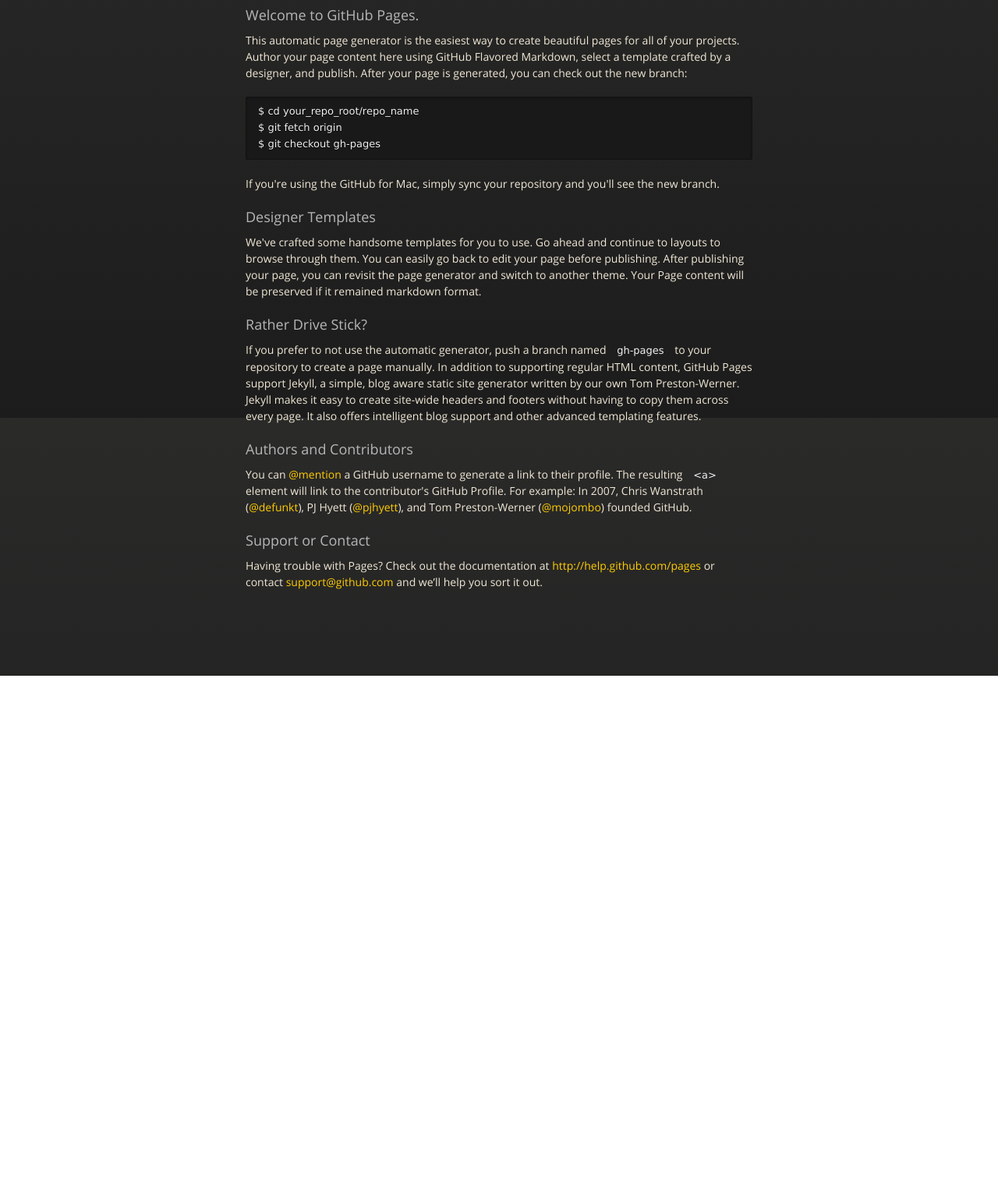
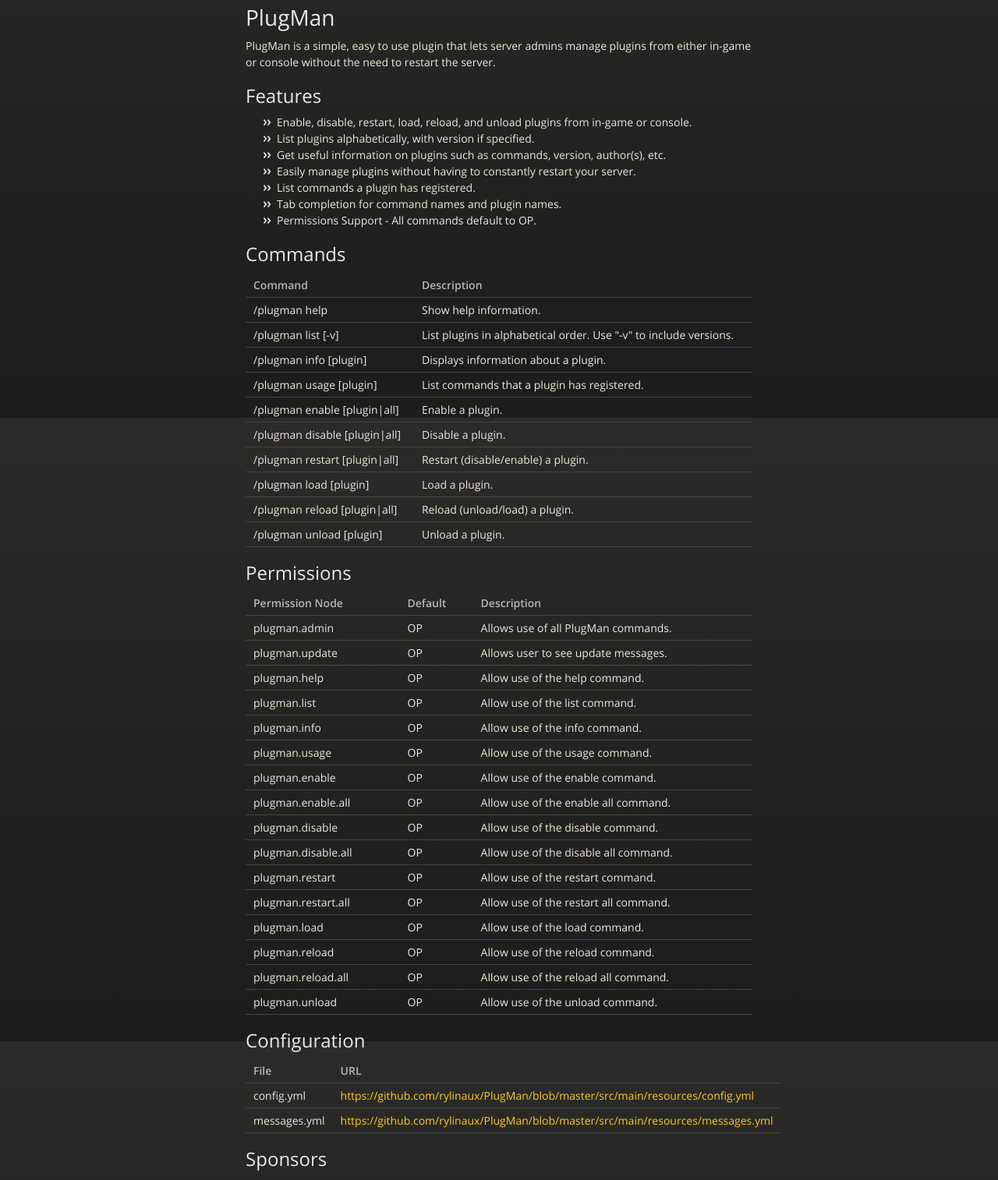
Before and after one commit to ryan-clancy/PlugMan, a plain HTML site: page index.html in a window 1280 px wide. Shown: the part 264-1778 px from the top of the page at 78% size. Before the commit the page ends 1131 px from the top, so only its background shows below. Drawn offline with nearby package versions, Linux system fonts and the light colour scheme.

```diff
--- a/index.html
+++ b/index.html
@@ -38,37 +38,205 @@
           <span class="credits right">Hosted on GitHub Pages &mdash; Theme by <a href="https://twitter.com/michigangraham">mattgraham</a></span>
         </div>
 
-        <h3>
-<a name="welcome-to-github-pages" class="anchor" href="#welcome-to-github-pages"><span class="octicon octicon-link"></span></a>Welcome to GitHub Pages.</h3>
+        <h1>
+<a name="plugman" class="anchor" href="#plugman"><span class="octicon octicon-link"></span></a>PlugMan</h1>
 
-<p>This automatic page generator is the easiest way to create beautiful pages for all of your projects. Author your page content here using GitHub Flavored Markdown, select a template crafted by a designer, and publish. After your page is generated, you can check out the new branch:</p>
+<p>PlugMan is a simple, easy to use plugin that lets server admins manage plugins from either in-game or console without the need to restart the server.</p>
 
-<pre><code>$ cd your_repo_root/repo_name
-$ git fetch origin
-$ git checkout gh-pages
-</code></pre>
+<h2>
+<a name="features" class="anchor" href="#features"><span class="octicon octicon-link"></span></a>Features</h2>
 
-<p>If you're using the GitHub for Mac, simply sync your repository and you'll see the new branch.</p>
+<ul>
+<li>Enable, disable, restart, load, reload, and unload plugins from in-game or console.</li>
+<li>List plugins alphabetically, with version if specified.</li>
+<li>Get useful information on plugins such as commands, version, author(s), etc.</li>
+<li>Easily manage plugins without having to constantly restart your server.</li>
+<li>List commands a plugin has registered.</li>
+<li>Tab completion for command names and plugin names.</li>
+<li>Permissions Support - All commands default to OP.</li>
+</ul><h2>
+<a name="commands" class="anchor" href="#commands"><span class="octicon octicon-link"></span></a>Commands</h2>
 
-<h3>
-<a name="designer-templates" class="anchor" href="#designer-templates"><span class="octicon octicon-link"></span></a>Designer Templates</h3>
+<table>
+<thead><tr>
+<th>Command</th>
+<th>Description</th>
+</tr></thead>
+<tbody>
+<tr>
+<td>/plugman help</td>
+<td>Show help information.</td>
+</tr>
+<tr>
+<td>/plugman list [-v]</td>
+<td>List plugins in alphabetical order. Use "-v" to include versions.</td>
+</tr>
+<tr>
+<td>/plugman info [plugin]</td>
+<td>Displays information about a plugin.</td>
+</tr>
+<tr>
+<td>/plugman usage [plugin]</td>
+<td>List commands that a plugin has registered.</td>
+</tr>
+<tr>
+<td>/plugman enable [plugin|all]</td>
+<td>Enable a plugin.</td>
+</tr>
+<tr>
+<td>/plugman disable [plugin|all]</td>
+<td>Disable a plugin.</td>
+</tr>
+<tr>
+<td>/plugman restart [plugin|all]</td>
+<td>Restart (disable/enable) a plugin.</td>
+</tr>
+<tr>
+<td>/plugman load [plugin]</td>
+<td>Load a plugin.</td>
+</tr>
+<tr>
+<td>/plugman reload [plugin|all]</td>
+<td>Reload (unload/load) a plugin.</td>
+</tr>
+<tr>
+<td>/plugman unload [plugin]</td>
+<td>Unload a plugin.</td>
+</tr>
+</tbody>
+</table><h2>
+<a name="permissions" class="anchor" href="#permissions"><span class="octicon octicon-link"></span></a>Permissions</h2>
 
-<p>We've crafted some handsome templates for you to use. Go ahead and continue to layouts to browse through them. You can easily go back to edit your page before publishing. After publishing your page, you can revisit the page generator and switch to another theme. Your Page content will be preserved if it remained markdown format.</p>
+<table>
+<thead><tr>
+<th>Permission Node</th>
+<th>Default</th>
+<th>Description</th>
+</tr></thead>
+<tbody>
+<tr>
+<td>plugman.admin</td>
+<td>OP</td>
+<td>Allows use of all PlugMan commands.</td>
+</tr>
+<tr>
+<td>plugman.update</td>
+<td>OP</td>
+<td>Allows user to see update messages.</td>
+</tr>
+<tr>
+<td>plugman.help</td>
+<td>OP</td>
+<td>Allow use of the help command.</td>
+</tr>
+<tr>
+<td>plugman.list</td>
+<td>OP</td>
+<td>Allow use of the list command.</td>
+</tr>
+<tr>
+<td>plugman.info</td>
+<td>OP</td>
+<td>Allow use of the info command.</td>
+</tr>
+<tr>
+<td>plugman.usage</td>
+<td>OP</td>
+<td>Allow use of the usage command.</td>
+</tr>
+<tr>
+<td>plugman.enable</td>
+<td>OP</td>
+<td>Allow use of the enable command.</td>
+</tr>
+<tr>
+<td>plugman.enable.all</td>
+<td>OP</td>
+<td>Allow use of the enable all command.</td>
+</tr>
+<tr>
+<td>plugman.disable</td>
+<td>OP</td>
+<td>Allow use of the disable command.</td>
+</tr>
+<tr>
+<td>plugman.disable.all</td>
+<td>OP</td>
+<td>Allow use of the disable all command.</td>
+</tr>
+<tr>
+<td>plugman.restart</td>
+<td>OP</td>
+<td>Allow use of the restart command.</td>
+</tr>
+<tr>
+<td>plugman.restart.all</td>
+<td>OP</td>
+<td>Allow use of the restart all command.</td>
+</tr>
+<tr>
+<td>plugman.load</td>
+<td>OP</td>
+<td>Allow use of the load command.</td>
+</tr>
+<tr>
+<td>plugman.reload</td>
+<td>OP</td>
+<td>Allow use of the reload command.</td>
+</tr>
+<tr>
+<td>plugman.reload.all</td>
+<td>OP</td>
+<td>Allow use of the reload all command.</td>
+</tr>
+<tr>
+<td>plugman.unload</td>
+<td>OP</td>
+<td>Allow use of the unload command.</td>
+</tr>
+</tbody>
+</table><h2>
+<a name="configuration" class="anchor" href="#configuration"><span class="octicon octicon-link"></span></a>Configuration</h2>
 
-<h3>
-<a name="rather-drive-stick" class="anchor" href="#rather-drive-stick"><span class="octicon octicon-link"></span></a>Rather Drive Stick?</h3>
+<table>
+<thead><tr>
+<th>File</th>
+<th>URL</th>
+</tr></thead>
+<tbody>
+<tr>
+<td>config.yml</td>
+<td><a href="https://github.com/rylinaux/PlugMan/blob/master/src/main/resources/config.yml">https://github.com/rylinaux/PlugMan/blob/master/src/main/resources/config.yml</a></td>
+</tr>
+<tr>
+<td>messages.yml</td>
+<td><a href="https://github.com/rylinaux/PlugMan/blob/master/src/main/resources/messages.yml">https://github.com/rylinaux/PlugMan/blob/master/src/main/resources/messages.yml</a></td>
+</tr>
+</tbody>
+</table><h2>
+<a name="sponsors" class="anchor" href="#sponsors"><span class="octicon octicon-link"></span></a>Sponsors</h2>
 
-<p>If you prefer to not use the automatic generator, push a branch named <code>gh-pages</code> to your repository to create a page manually. In addition to supporting regular HTML content, GitHub Pages support Jekyll, a simple, blog aware static site generator written by our own Tom Preston-Werner. Jekyll makes it easy to create site-wide headers and footers without having to copy them across every page. It also offers intelligent blog support and other advanced templating features.</p>
+<p></p><div>
+<img src="https://raw.githubusercontent.com/rylinaux/PlugMan/master/images/jetbrains_logo.png" alt="image" title="JetBrains"><p>JetBrains is kindly supporting the PlugMan open source project with it's full-featured Java IDE.</p>
 
-<h3>
-<a name="authors-and-contributors" class="anchor" href="#authors-and-contributors"><span class="octicon octicon-link"></span></a>Authors and Contributors</h3>
+<p>Take a look a JetBrain's leading software products over on <a href="http://www.jetbrains.com/">their website.</a></p>
 
-<p>You can <a href="https://github.com/blog/821" class="user-mention">@mention</a> a GitHub username to generate a link to their profile. The resulting <code>&lt;a&gt;</code> element will link to the contributor's GitHub Profile. For example: In 2007, Chris Wanstrath (<a href="https://github.com/defunkt" class="user-mention">@defunkt</a>), PJ Hyett (<a href="https://github.com/pjhyett" class="user-mention">@pjhyett</a>), and Tom Preston-Werner (<a href="https://github.com/mojombo" class="user-mention">@mojombo</a>) founded GitHub.</p>
+<hr>
+<p><img src="https://raw.githubusercontent.com/rylinaux/PlugMan/master/images/yourkit_logo.png" alt="image" title="JetBrains"></p>
 
-<h3>
-<a name="support-or-contact" class="anchor" href="#support-or-contact"><span class="octicon octicon-link"></span></a>Support or Contact</h3>
+<p>YourKit is kindly supporting the PlugMan open source project with its full-featured Java Profiler.</p>
 
-<p>Having trouble with Pages? Check out the documentation at <a href="http://help.github.com/pages">http://help.github.com/pages</a> or contact <a href="mailto:support@github.com">support@github.com</a> and we’ll help you sort it out.</p>
+<p>YourKit, LLC is the creator of innovative and intelligent tools for profiling Java and .NET applications.</p>
+
+<p>Take a look at YourKit's leading software products: <a href="http://www.yourkit.com/java/profiler/index.jsp">YourKit Java Profiler</a> and <a href="http://www.yourkit.com/.net/profiler/index.jsp">YourKit .NET Profiler</a>.</p>
+
+<hr>
+<p><img src="https://raw.githubusercontent.com/rylinaux/PlugMan/master/images/intreppid_logo.png" alt="image" title="Intreppid Logo"></p>
+
+<p>Intreppid is kindly supporting the PlugMan open source project with hosting for the Jenkins build server along with a test platform for development.</p>
+
+<p>Take a look at Intreppid's premium Minecraft server and dedicated servers on <a href="https://www.intreppid.com/">their website</a>.</p>
+</div>
       </section>
 
     </div>
```
Also changed, not shown: params.json (+1 -1 lines).
